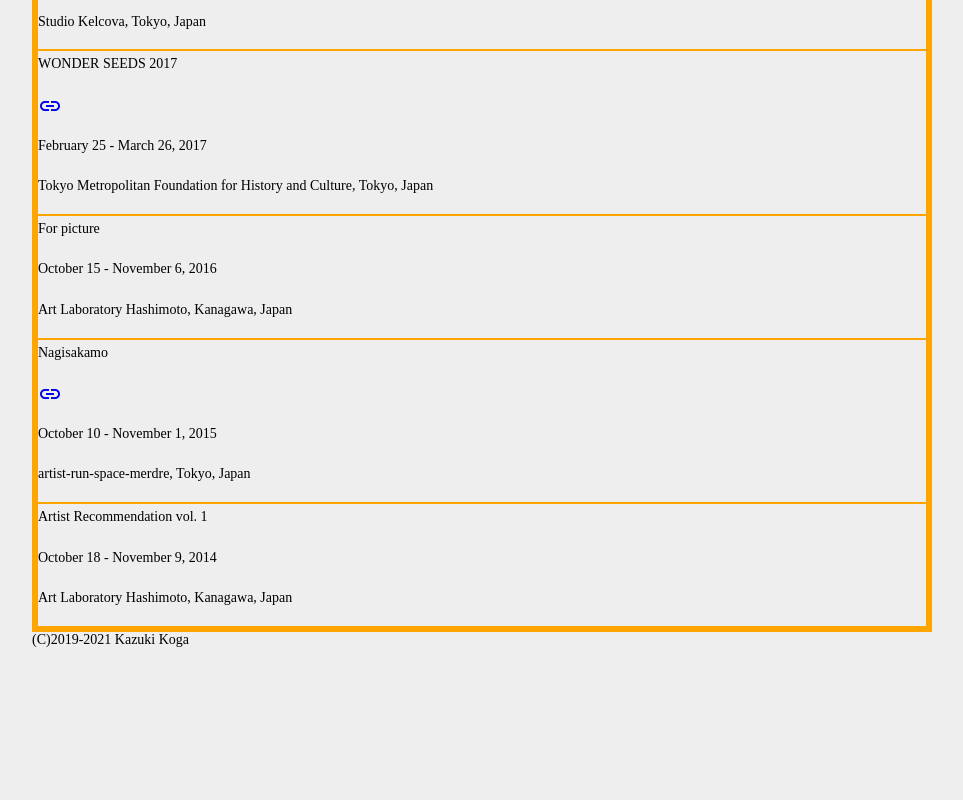
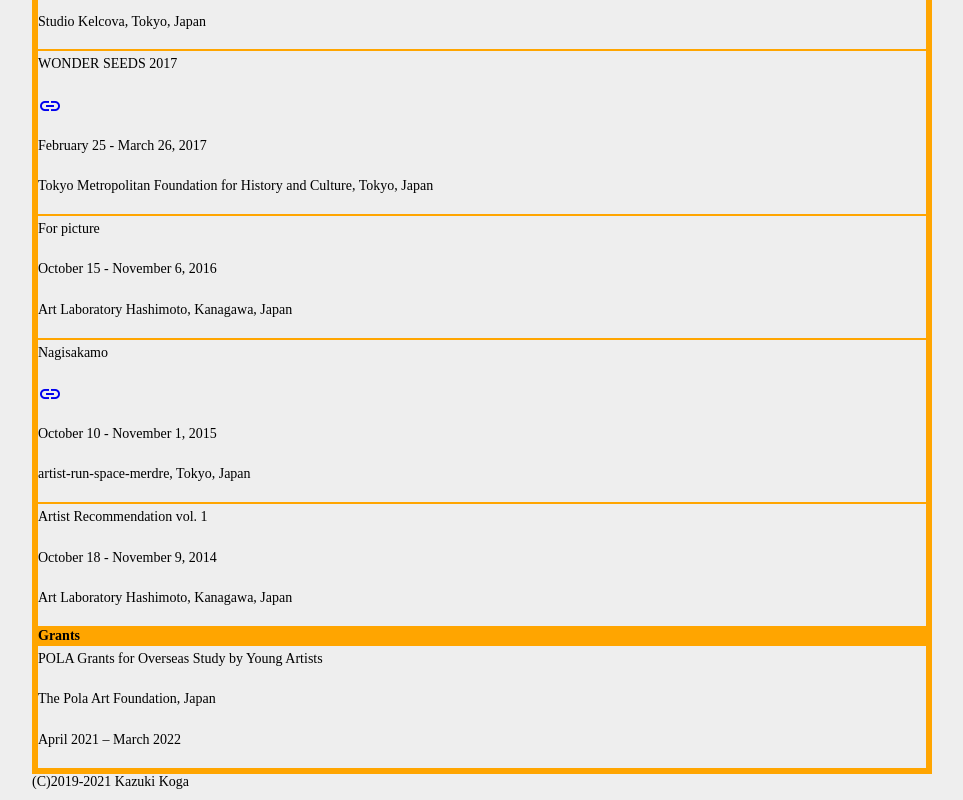
Before and after one commit to akikokakiko/kazukikoga, a plain HTML site: page about/index.html in a window 1280 px wide. Shown: the part 1236-2036 px from the top of the page, without its empty margins (238-1201 px from the left). Before the commit the page ends 1894 px from the top, so only its background shows below. Drawn offline with Linux system fonts and the light colour scheme.

Commit message:
13.3. Erneuerung der Nachricht

```diff
--- a/about/index.html
+++ b/about/index.html
@@ -128,6 +128,19 @@
           </td>
          </tr>
 
+         <tr>
+          <th align="left" bgcolor="orange">
+           Grants
+          </th>
+         </tr>
+         <tr>
+          <td align="left">
+           <p>POLA Grants for Overseas Study by Young Artists</p>
+           <p>The Pola Art Foundation, Japan</p>
+           <p>April 2021 – March 2022</p>
+         </td>
+        </tr>
+
         </table>
         <div id="copyright">(C)2019-2021 Kazuki Koga</div>
       </section>
```
Also changed, not shown: index.html (+7 -0 lines).
